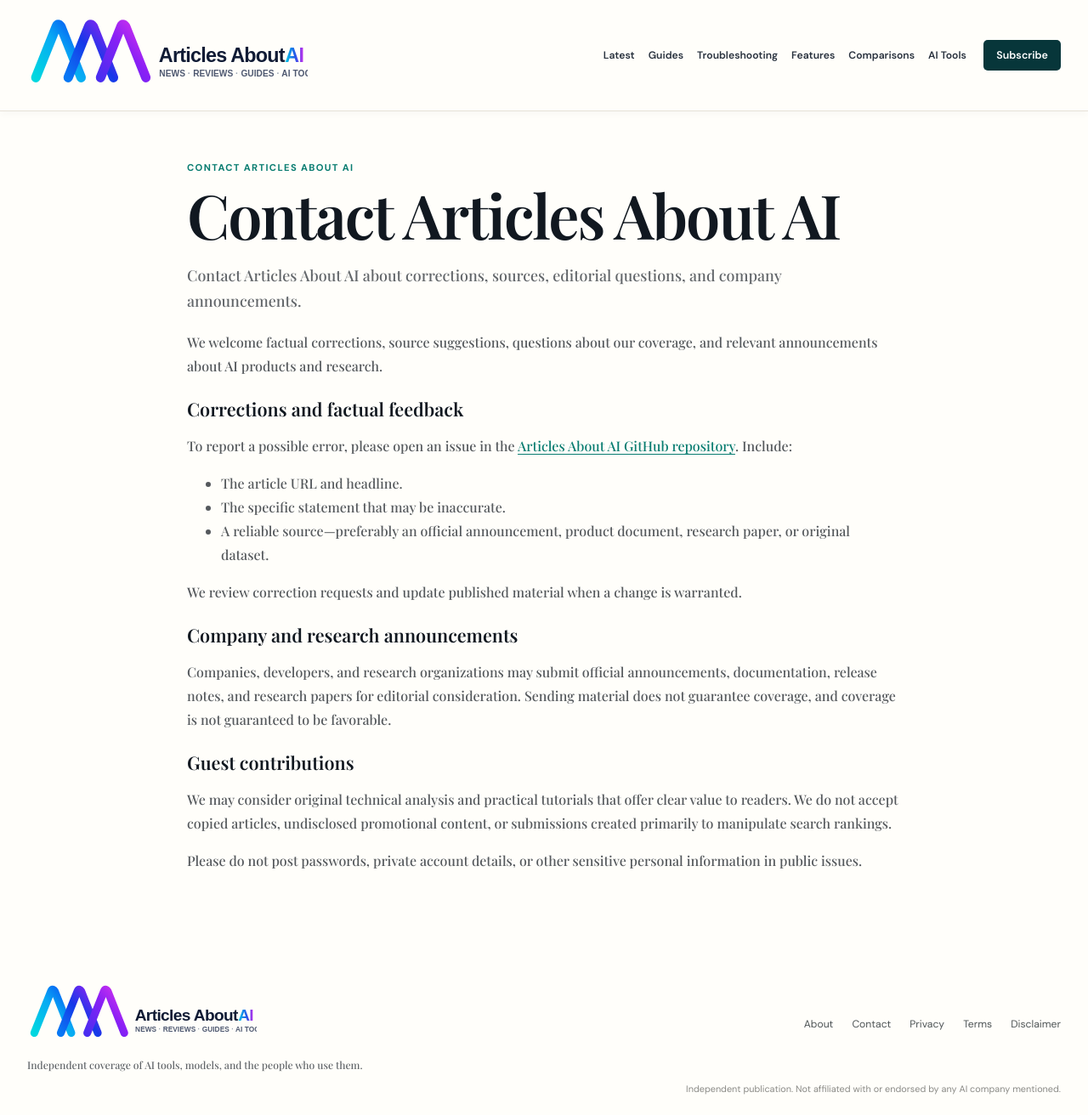
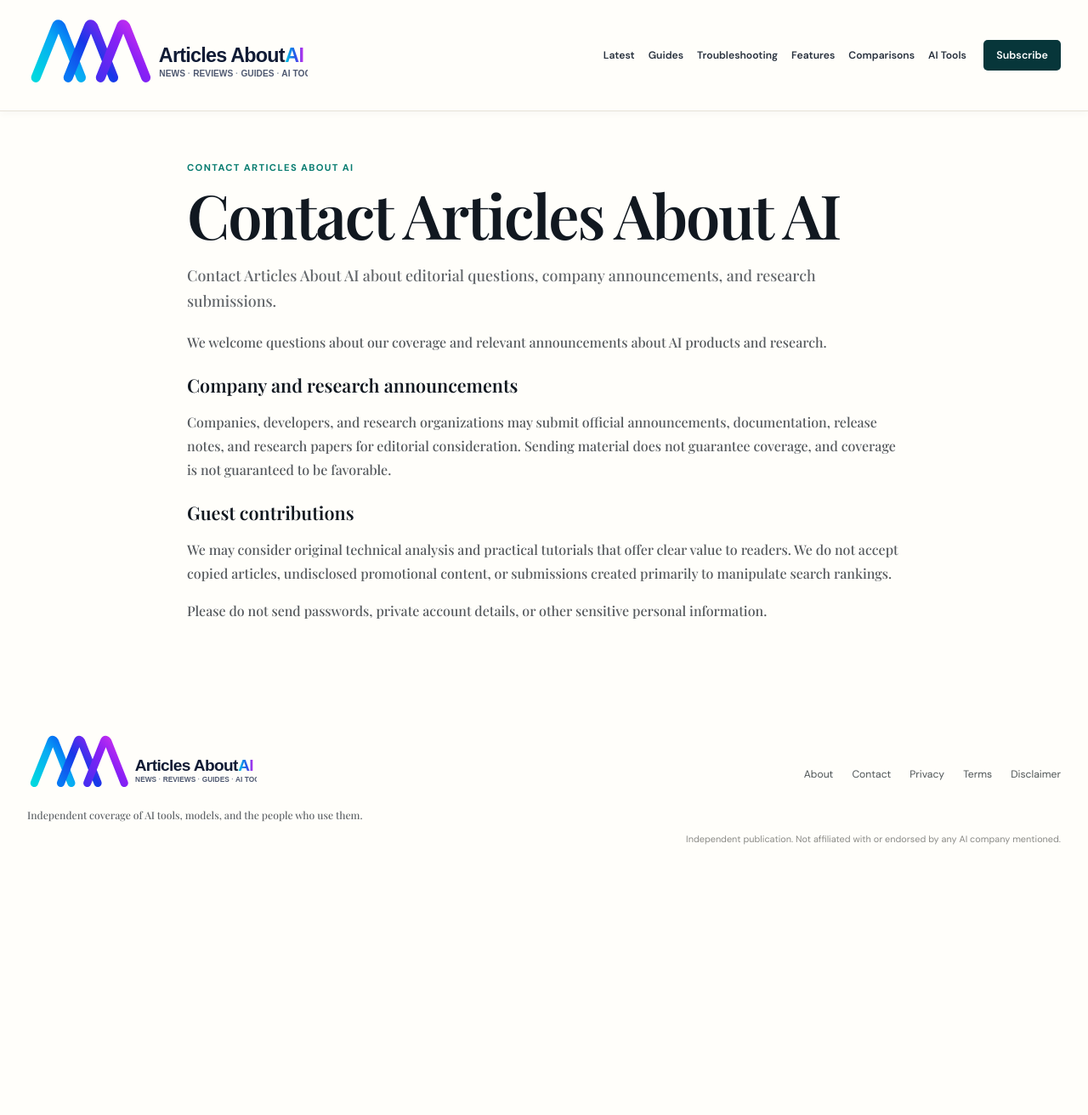
Before and after one commit to todaysnewsai/ChatGPTScope, a Jekyll site: the page built from contact.md, in a window 1280 px wide. Shown: the whole page at 85% size. Built offline with Jekyll 4.4.1, drawn with Linux system fonts in a browser that asks for light colours; after the commit the page ends 1018 px from its top, so only the background shows below that.

Commit message:
Remove public GitHub issue instructions from contact page

```diff
--- a/contact.md
+++ b/contact.md
@@ -2,20 +2,10 @@
 layout: page
 title: "Contact Articles About AI"
 permalink: /contact/
-description: "Contact Articles About AI about corrections, sources, editorial questions, and company announcements."
+description: "Contact Articles About AI about editorial questions, company announcements, and research submissions."
 ---
 
-We welcome factual corrections, source suggestions, questions about our coverage, and relevant announcements about AI products and research.
-
-## Corrections and factual feedback
-
-To report a possible error, please open an issue in the [Articles About AI GitHub repository](https://github.com/todaysnewsai/ChatGPTScope/issues). Include:
-
-- The article URL and headline.
-- The specific statement that may be inaccurate.
-- A reliable source—preferably an official announcement, product document, research paper, or original dataset.
-
-We review correction requests and update published material when a change is warranted.
+We welcome questions about our coverage and relevant announcements about AI products and research.
 
 ## Company and research announcements
 
@@ -25,4 +15,4 @@
 
 We may consider original technical analysis and practical tutorials that offer clear value to readers. We do not accept copied articles, undisclosed promotional content, or submissions created primarily to manipulate search rankings.
 
-Please do not post passwords, private account details, or other sensitive personal information in public issues.
+Please do not send passwords, private account details, or other sensitive personal information.
```
